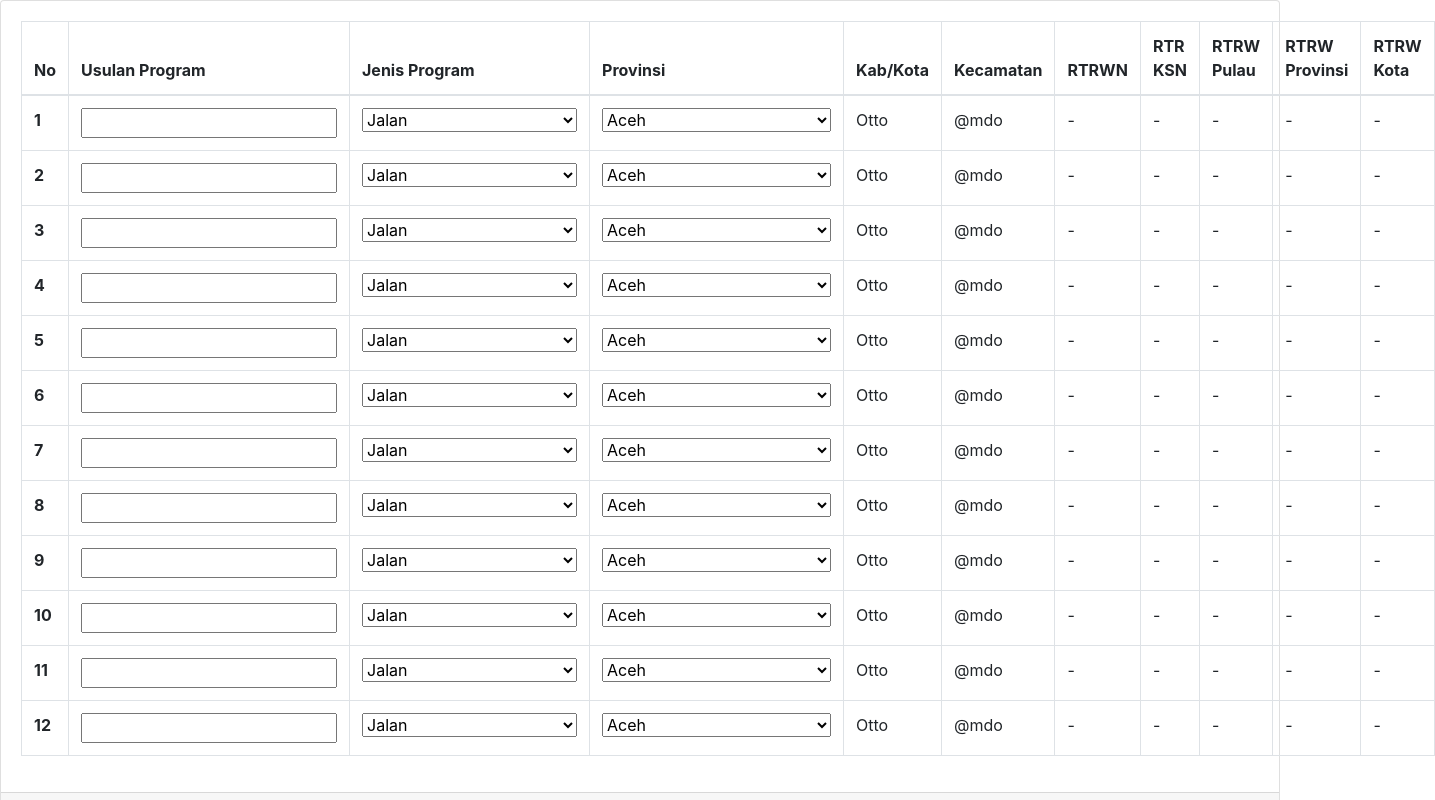
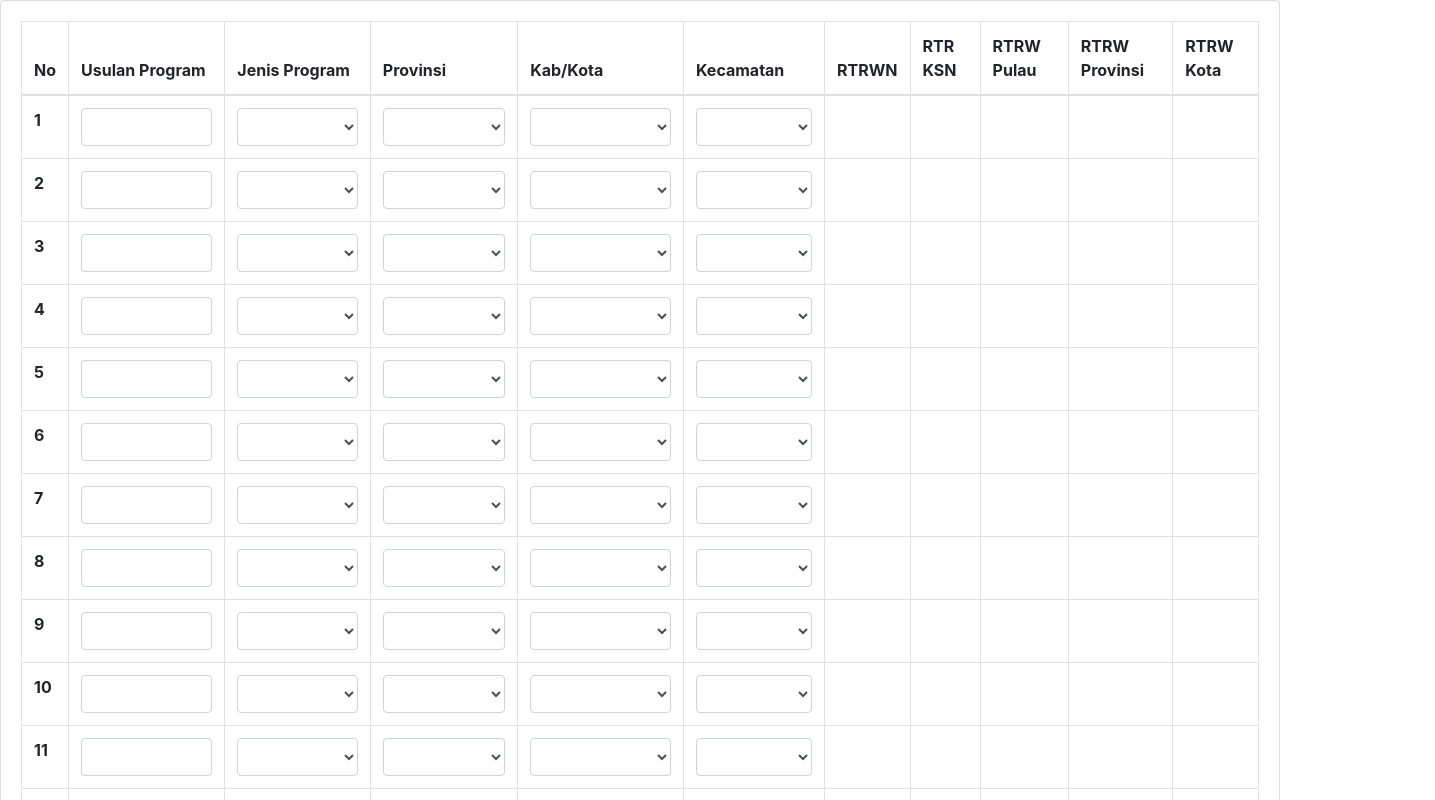
Before and after one commit to Nanra/sirena-app-demo, an Angular app: page /table in a window 1280 px wide. Shown: the top 800 px of the page, 1435 px wide, since content can reach past the window. Built offline with nearby package versions, Linux system fonts and the light colour scheme.

Commit message:
:hammer: Add Reactive Form :hammer:

```diff
--- a/src/app/app.module.ts
+++ b/src/app/app.module.ts
@@ -7,6 +7,7 @@ import { RouterModule } from '@angular/router';
 import { TableComponent } from './table/table.component';
 // import appRoutes from './router-config';
 import { HomeComponent } from './home/home.component';
+import { ReactiveFormsModule } from '@angular/forms';
 // import { AppRoutingModule } from './router-config';
 
 
@@ -19,6 +20,7 @@ import { HomeComponent } from './home/home.component';
   imports: [
     BrowserModule,
     AppRoutingModule,
+    ReactiveFormsModule
   ],
   providers: [],
   bootstrap: [AppComponent],
--- a/src/app/table/table.component.html
+++ b/src/app/table/table.component.html
@@ -23,24 +23,42 @@
       <tbody>
         <tr *ngFor="let number of numbers">
           <th scope="row">{{number}}</th>
-          <td><input type="text"></td>
+          <td><input class="form-control" type="text"></td>
           <td>
-            <select #actions name="usersearchactions" id="usersearchactions" title="Actions">
-              <option *ngFor="let jp of jenisProgram" [value]="jp">{{jp}}</option>
-            </select>
+            <form [formGroup]="initForm">
+              <select class="form-control" formControlName="jpControl">
+                <option [value]="jp" *ngFor="let jp of jenisProgram">{{jp}}</option>
+              </select>
+            </form>
           </td>
           <td>
-              <select #actions name="usersearchactions" id="usersearchactions" title="Actions">
-                  <option *ngFor="let prv of provinsi" [value]="prv">{{prv}}</option>
-                </select>
+            <form [formGroup]="initForm">
+              <select class="form-control" formControlName="provinsiControl">
+                <option [value]="prv" *ngFor="let prv of provinsi">{{prv}}</option>
+              </select>
+            </form>
           </td>
-          <td>Otto</td>
-          <td>@mdo</td>
-          <td>-</td>
-          <td>-</td>
-          <td>-</td>
-          <td>-</td>
-          <td>-</td>
+          <td>
+
+            <form [formGroup]="initForm">
+              <select class="form-control" formControlName="kabKotaControl">
+                <option [value]="kbk" *ngFor="let kbk of kabKota">{{kbk}}</option>
+              </select>
+            </form>
+          </td>
+
+          <td>
+              <form [formGroup]="initForm">
+                  <select class="form-control" formControlName="kecamatanControl">
+                    <option [value]="kct" *ngFor="let kct of kecamatan">{{kct}}</option>
+                  </select>
+                </form>
+          </td>
+          <td>{{rtrwn}}</td>
+          <td>{{rtrksn}}</td>
+          <td>{{rtrwpulau}}</td>
+          <td>{{rtrwprovinsi}}</td>
+          <td>{{rtrwkota}}</td>
         </tr>
       </tbody>
     </table>
--- a/src/app/table/table.component.ts
+++ b/src/app/table/table.component.ts
@@ -1,4 +1,5 @@
 import { Component, OnInit } from '@angular/core';
+import { FormBuilder, FormGroup, Validators } from '@angular/forms';
 
 @Component({
   selector: 'app-table',
@@ -10,15 +11,73 @@ export class TableComponent implements OnInit {
   jenisProgram = ['Jalan', 'Pelabuhan', 'Terminal', 'Bandara', 'Gardu Induk', 'Transmisi (SUTET, SUTT)'];
   numbers = [1, 2, 3, 4, 5, 6, 7, 8, 9, 10, 11, 12];
   provinsi = ['Aceh', 'Sumatera Utara', 'Sumatera Barat', 'Riau', 'Kepulauan Riau',
-  'Jambi', 'Bengkulu', 'Sumatera Selatan', 'Kepulauan Bangka Belitung', 'Lampung', 'Banten', 'Jawa Barat', 'DKI Jakarta',
-  'Jawa Tengah', 'DI Yogyakarta', 'Jawa Timur', 'Bali', 'Nusa Tenggara Barat', 'Nusa Tenggara Timur',
-  'Kalimantan Utara', 'Kalimantan Barat', 'Kalimantan Tengah', 'Kalimantan Selatan', 'Kalimantan Timur',
-  'Gorontalo', 'Sulawesi Utara', 'Sulawesi Barat', 'Sulawesi Tengah', 'Sulawesi Selatan',
-  'Sulawesi Tenggara', 'Maluku Utara', 'Maluku', 'Papua Barat', 'Papua']
+    'Jambi', 'Bengkulu', 'Sumatera Selatan', 'Kepulauan Bangka Belitung', 'Lampung', 'Banten', 'Jawa Barat', 'DKI Jakarta',
+    'Jawa Tengah', 'DI Yogyakarta', 'Jawa Timur', 'Bali', 'Nusa Tenggara Barat', 'Nusa Tenggara Timur',
+    'Kalimantan Utara', 'Kalimantan Barat', 'Kalimantan Tengah', 'Kalimantan Selatan', 'Kalimantan Timur',
+    'Gorontalo', 'Sulawesi Utara', 'Sulawesi Barat', 'Sulawesi Tengah', 'Sulawesi Selatan',
+    'Sulawesi Tenggara', 'Maluku Utara', 'Maluku', 'Papua Barat', 'Papua'];
 
-  constructor() { }
+  kecamatan = ['Abepura', 'Heram', 'Jayapura Selatan', 'Jayapura Utara', 'Muara Tami'];
+
+  kabKota = ['Kota Jayapura', 'Kabupaten Merauke', 'Kabupaten Jayawijaya',
+  'Kabupaten Jayapura',
+  'Kabupaten Nabire',
+  'Kabupaten Kepulauan Yapen',
+  'Kabupaten Biak Numfor',
+  'Kabupaten Puncak Jaya',
+  'Kabupaten Paniai',
+  'Kabupaten Mimika',
+  'Kabupaten Sarmi',
+  'Kabupaten Keerom',
+  'Kabupaten Pegunungan Bintang',
+  'Kabupaten Yahukimo',
+  'Kabupaten Tolikara',
+  'Kabupaten Waropen',
+  'Kabupaten Boven Digoel',
+  'Kabupaten Mappi',
+  'Kabupaten Asmat',
+  'Kabupaten Supiori',
+  'Kabupaten Mamberamo Raya',
+  'Kabupaten Mamberamo Tengah',
+  'Kabupaten Yalimo',
+  'Kabupaten Lanny Jaya',
+  'Kabupaten Nduga',
+  'Kabupaten Puncak',
+  'Kabupaten Dogiyai',
+  'Kabupaten Intan Jaya',
+  'Kabupaten Deiyai'
+  ];
+
+  initForm: FormGroup;
+  provinsiForm: FormGroup;
+
+  rtrwn;
+  rtrksn;
+  rtrwpulau;
+  rtrwprovinsi;
+  rtrwkota;
+
+  selectedJenisProgram;
+
+
+  constructor(private fb: FormBuilder) {}
 
   ngOnInit() {
-  }
+
+    this.initForm = this.fb.group({
+      jpControl: '',
+      provinsiControl: '',
+      kabKotaControl: '',
+      kecamatanControl: '',
+    });
+
+
+
+    }
+
+    onSelected() {
+      console.log('Isi Program');
+      console.log(this.selectedJenisProgram);
+    }
 
 }
```
